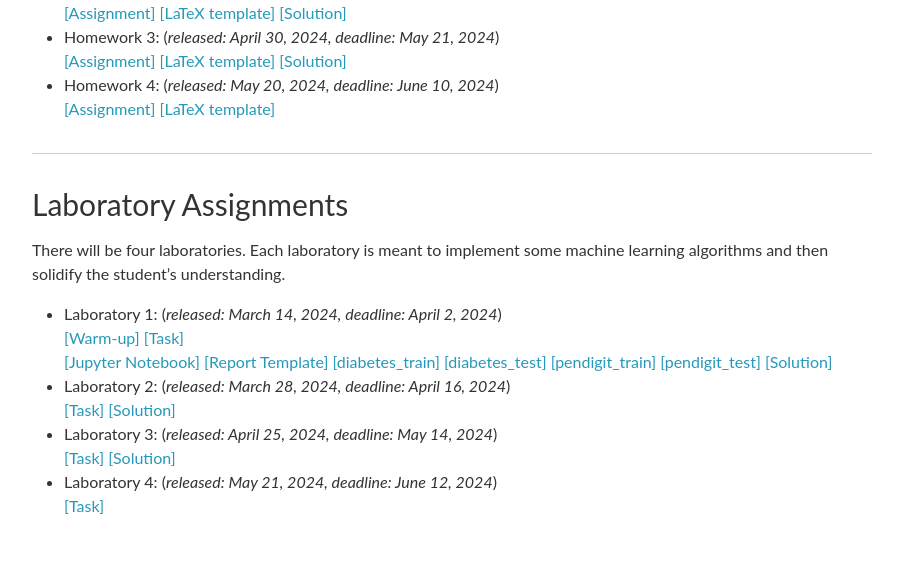
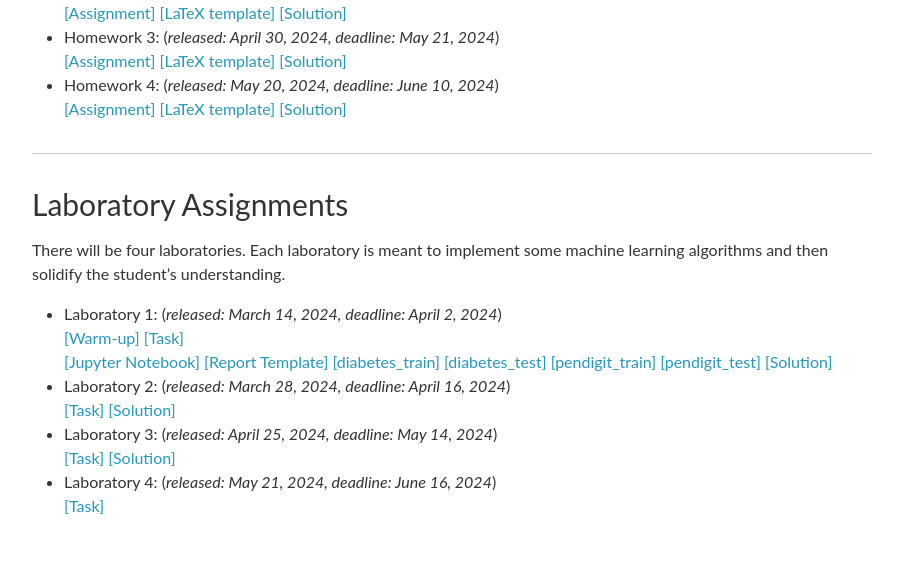
Before and after one commit to SEUML/ml-spring-2024, a Jekyll site: the page built from _pages/homework.md, in a window 1280 px wide and 1244 px high. Shown: the part 414-993 px from the top of the window, without its empty margins (188-1091 px from the left). Built offline with Jekyll 4.4.1, drawn with Linux system fonts in a browser that asks for light colours; nearby versions of some CDN libraries; comment, search, counter and statistics services are not loaded.

Commit message:
add hw4 solution

```diff
--- a/_pages/homework.md
+++ b/_pages/homework.md
@@ -19,7 +19,7 @@ There will be four homework assignments during the semester. You may discuss the
 [[Assignment]]({{ "/assets/assignments/hw3/assignment_v1.pdf" | relative_url }}){:target="\_blank"}{:target="\_blank"}{:target="\_blank"} [[LaTeX template]]({{ "/assets/assignments/hw3/latex_v1.tex" | relative_url }}){:target="\_blank"} [[Solution]]({{ "/assets/assignments/hw3/solution_v1.pdf" | relative_url }})
 - Homework 4: (*released: May 20, 2024, deadline: June 10, 2024*)
 <br>
-[[Assignment]]({{ "/assets/assignments/hw4/assignment_v1.pdf" | relative_url }}){:target="\_blank"}{:target="\_blank"}{:target="\_blank"} [[LaTeX template]]({{ "/assets/assignments/hw4/latex_v1.tex" | relative_url }}){:target="\_blank"}
+[[Assignment]]({{ "/assets/assignments/hw4/assignment_v1.pdf" | relative_url }}){:target="\_blank"}{:target="\_blank"}{:target="\_blank"} [[LaTeX template]]({{ "/assets/assignments/hw4/latex_v1.tex" | relative_url }}){:target="\_blank"} [[Solution]]({{ "/assets/assignments/hw4/solution_v1.pdf" | relative_url }})
 
 ***
 
@@ -47,6 +47,6 @@ There will be four laboratories. Each laboratory is meant to implement some mach
 <br>
 [[Task]]({{ "/assets/assignments/lab3/lab3.zip" | relative_url }})
 [[Solution]]({{ "/assets/assignments/lab3/solution_v1.ipynb" | relative_url }})
-- Laboratory 4: (*released: May 21, 2024, deadline: June 12, 2024*)
+- Laboratory 4: (*released: May 21, 2024, deadline: June 16, 2024*)
 <br>
 [[Task]]({{ "/assets/assignments/lab4/lab4.zip" | relative_url }})
```
Also changed, not shown: 1 other file.
